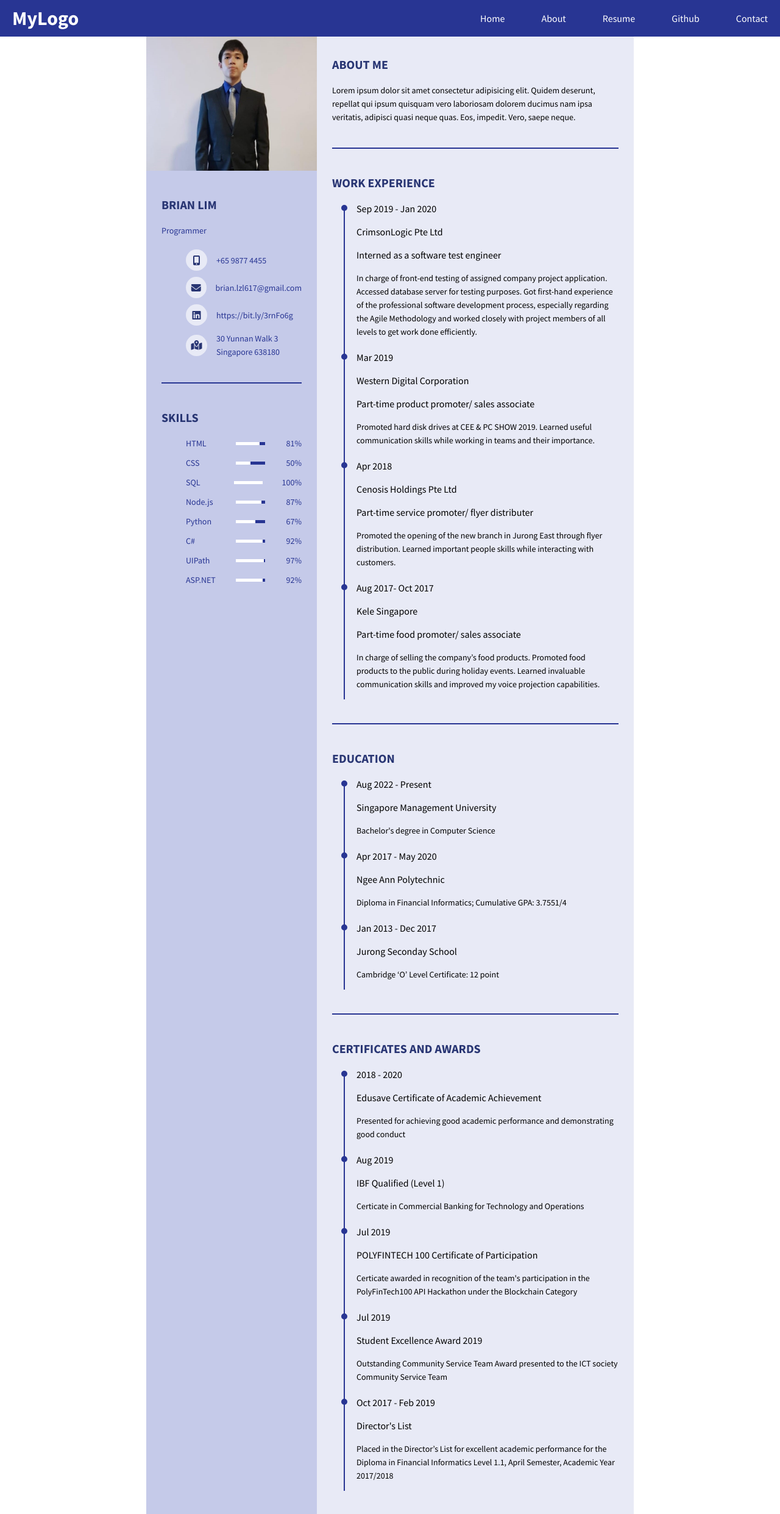
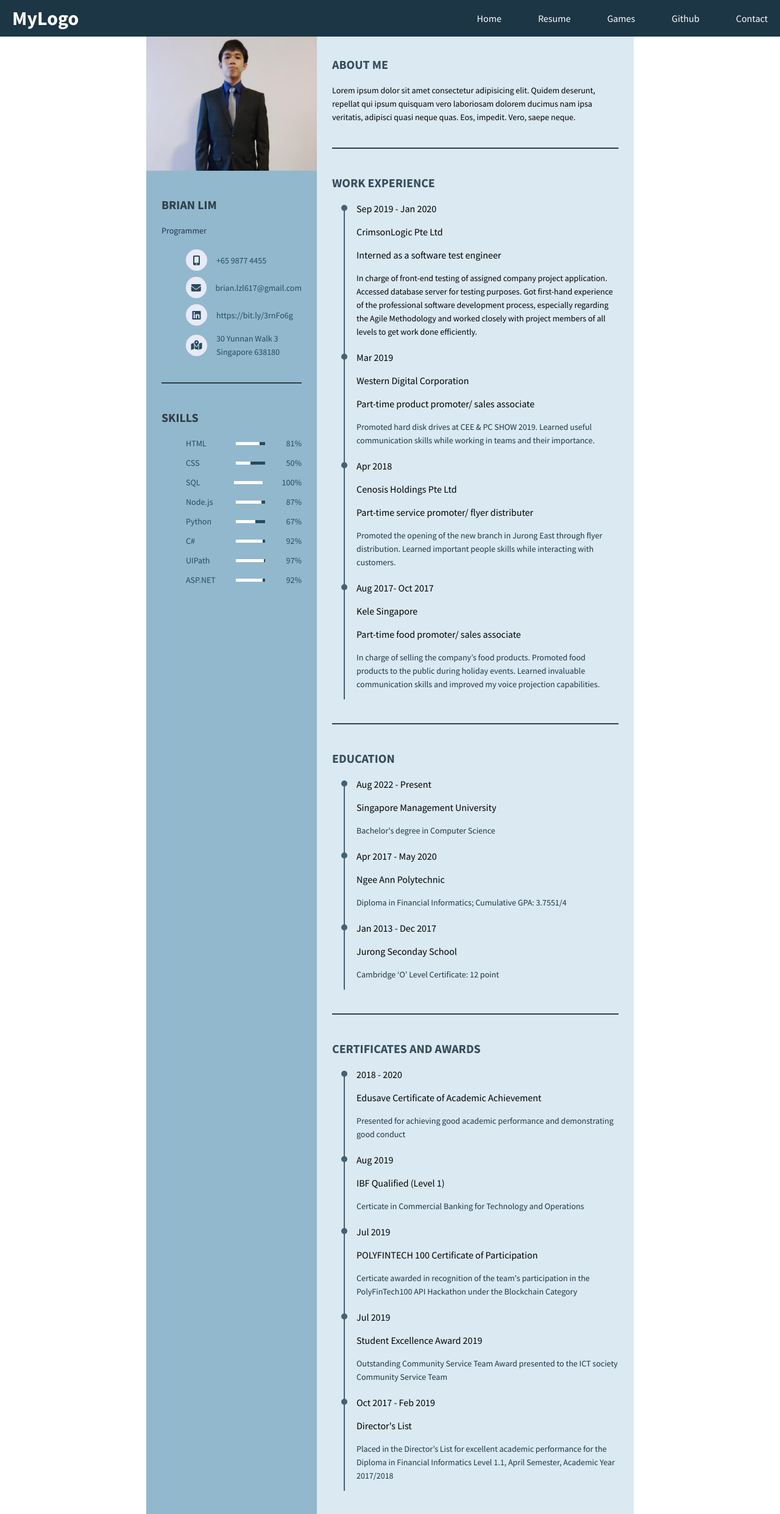
Before and after one commit to Liseon617/My-Website, a plain HTML site: page resume.html in a window 1280 px wide. Shown: the top 2483 px of the page at 61% size. Drawn offline with Linux system fonts and the light colour scheme.

Commit message:
Updated color scheme
Monochromatic teal

```diff
--- a/resume.html
+++ b/resume.html
@@ -17,8 +17,8 @@
         <label class="menu-icon" for="menu-btn"><span class="navicon"></span></label>
         <ul class="nav">
             <li><a href="index.html">Home</a></li>
-            <li><a href="#">About</a></li>
             <li><a href="resume.html">Resume</a></li>
+            <li><a href="#">Games</a></li>
             <li><a href="#">Github</a></li>
             <li><a href="#">Contact</a></li>
         </ul>
@@ -168,7 +168,7 @@
                             <div class="info">
                                 <p class="semi_bold">CrimsonLogic Pte Ltd</p>
                                 <p class="semi_bold">Interned as a software test engineer</p>
-                                <p>
+                                <p ="">
                                     In charge of front-end testing of assigned company project application. Accessed database server for testing purposes. Got first-hand experience of the professional software development process, especially regarding the Agile Methodology and worked closely with project members of all levels to get work done efficiently.
                                 </p>
                             </div>
@@ -178,7 +178,7 @@
                             <div class="info">
                                 <p class="semi_bold">Western Digital Corporation</p>
                                 <p class="semi_bold">Part-time product promoter/ sales associate</p>
-                                <p>
+                                <p class="text">
                                     Promoted hard disk drives at CEE & PC SHOW 2019. Learned useful communication skills while working in teams and their importance.
                                 </p>
                             </div>
@@ -188,7 +188,7 @@
                             <div class="info">
                                 <p class="semi_bold">Cenosis Holdings Pte Ltd</p>
                                 <p class="semi_bold">Part-time service promoter/ flyer distributer</p>
-                                <p>
+                                <p class="text">
                                     Promoted the opening of the new branch in Jurong East through flyer distribution. Learned important people skills while interacting with customers.
                                 </p>
                             </div>
@@ -198,7 +198,7 @@
                             <div class="info">
                                 <p class="semi_bold">Kele Singapore</p>
                                 <p class="semi_bold">Part-time food promoter/ sales associate</p>
-                                <p>
+                                <p class="text">
                                     In charge of selling the company’s food products. Promoted food products to the public during holiday events. Learned invaluable communication skills and improved my voice projection capabilities.
                                 </p>
                             </div>
@@ -214,21 +214,21 @@
                             <div class="date">Aug 2022 - Present</div>
                             <div class="info">
                                 <p class="semi_bold">Singapore Management University</p>
-                                <p>Bachelor's degree in Computer Science</p>
+                                <p class="text">Bachelor's degree in Computer Science</p>
                             </div>
                         </li>
                         <li>
                             <div class="date">Apr 2017 - May 2020</div>
                             <div class="info">
                                 <p class="semi_bold">Ngee Ann Polytechnic</p>
-                                <p>Diploma in Financial Informatics; Cumulative GPA: 3.7551/4</p>
+                                <p class="text">Diploma in Financial Informatics; Cumulative GPA: 3.7551/4</p>
                             </div>
                         </li>
                         <li>
                             <div class="date">Jan 2013 - Dec 2017</div>
                             <div class="info">
                                 <p class="semi_bold">Jurong Seconday School</p>
-                                <p>Cambridge ‘O’ Level Certificate: 12 point</p>
+                                <p class="text">Cambridge ‘O’ Level Certificate: 12 point</p>
                             </div>
                         </li>
                     </ul>
@@ -242,35 +242,35 @@
                             <div class="date">2018 - 2020 </div>
                                 <div class="info">
                                     <p class="semi_bold">Edusave Certificate of Academic Achievement</p>
-                                    <p>Presented for achieving good academic performance and demonstrating good conduct</p>
+                                    <p class="text">Presented for achieving good academic performance and demonstrating good conduct</p>
                                 </div>
                         </li>
                         <li>
                             <div class="date"> Aug 2019</div>
                             <div class="info">
                                 <p class="semi_bold">IBF Qualified (Level 1)</p>
-                                <p>Certicate in Commercial Banking for Technology and Operations</p>
+                                <p class="text">Certicate in Commercial Banking for Technology and Operations</p>
                             </div>
                         </li>
                         <li>
                             <div class="date">Jul 2019</div>
                             <div class="info">
                                 <p class="semi_bold">POLYFINTECH 100 Certificate of Participation</p>
-                                <p>Certicate awarded in recognition of the team's participation in the PolyFinTech100 API Hackathon under the Blockchain Category</p>
+                                <p class="text">Certicate awarded in recognition of the team's participation in the PolyFinTech100 API Hackathon under the Blockchain Category</p>
                             </div>
                         </li>
                         <li>
                             <div class="date">Jul 2019</div>
                             <div class="info">
                                 <p class="semi_bold">Student Excellence Award 2019</p>
-                                <p>Outstanding Community Service Team Award presented to the ICT society Community Service Team</p>
+                                <p class="text">Outstanding Community Service Team Award presented to the ICT society Community Service Team</p>
                             </div>
                         </li>
                         <li>
                             <div class="date">Oct 2017 - Feb 2019</div>
                             <div class="info">
                                 <p class="semi_bold">Director's List</p>
-                                <p>Placed in the Director’s List for excellent academic performance for the Diploma in Financial Informatics Level 1.1, April Semester, Academic Year 2017/2018</p>
+                                <p class="text">Placed in the Director’s List for excellent academic performance for the Diploma in Financial Informatics Level 1.1, April Semester, Academic Year 2017/2018</p>
                             </div>
                         </li>
                     </ul>
@@ -289,7 +289,7 @@
                     <div class="title">
                         <p class="bold">Referees</p>
                     </div>
-                    <p>
+                    <p class="text">
                         <b>Kua Kee Chuah</b> <br>
                         Lecturer, School of InfoComm Technology, Ngee Ann Polytechnic <br>
                         Blk 31, level 8, 535 Clementi Rd, Singapore 599489 <br>
--- a/template.css
+++ b/template.css
@@ -6,7 +6,7 @@ body {
 
 .header {
     padding: 0;
-    background-color: #283593;
+    background-color: #1C3645;
     position: fixed;
     width: 100%;
     align-items: center;
@@ -28,7 +28,7 @@ body {
     padding: 0;
     list-style: none;
     overflow: hidden;
-    background-color: #283593;
+    background-color: #1C3645;
     clear: both;
     max-height: 0;
     transition: max-height .2s ease-out;
@@ -44,8 +44,8 @@ body {
 
 .nav li a:hover,
 .menu-btn:hover {
-    color: #c5cae9;
-    box-shadow: 0 -5px 0 #c5cae9 inset,
+    color: #AFDCF7;
+    box-shadow: 0 -5px 0 #AFDCF7 inset,
     500px 0 0 rgba(255, 255, 255, 0.03) inset;
 }
 
@@ -133,7 +133,7 @@ body {
 }
 
 .hero {
-    background-color: #c5cae9;
+    background-color: #92B8CE;
     padding: 60px 45px;
     display: flex;
     justify-content: center;
@@ -143,19 +143,20 @@ body {
     max-width: 760px;
 }
 
-.hero hl {
+.hero h1 {
      font-weight: normal;
-     font-size: 4rem;
-     margin: 0;
+     font-size: 3rem;
+     color: #313E45;
 }
 
 .hero p {
     font-size: 1.18rem;
     line-height: 1.6;
+    color: #1C3645;
 }
 
 .button {
-    background-color: #3949ab;
+    background-color: #313E45;
     color: #fff;
     text-decoration: none;
     padding: 12px 20px;
@@ -165,7 +166,7 @@ body {
 }
 
 .features {
-    background-color: #e8eaf6;
+    background-color: #DAE9F2;
     padding: 60px 45px;
 }
 
@@ -178,17 +179,17 @@ body {
     grid-row-gap: 45px;
 }
 
-.featurer-item h3 {
-    color: #283593;
+.feature-item h3 {
     font-size: 1.5rem;
     font-weight: normal;
     margin: 0;
+    color: #364C59;
 }
 
 .feature-item p {
     margin: 0;
     line-height: 1.6;
-    color: #333;
+    color: #1C3645;
 }
 
 .footer {
@@ -225,7 +226,7 @@ body {
 
 .resume .resume_left {
     width: 280px;
-    background: #c5cae9;
+    background: #92B8CE;
 }
 
 .resume .resume_left .resume_profile{
@@ -247,16 +248,16 @@ body {
 }
 
 .resume .resume_left .bold {
-    color: #283573;
+    color: #313E45;
 }
 
 .resume .resume_left .regular {
-    color: #283593;
+    color: #1C3645;
 }
 
 .resume .resume_item {
     padding: 25px 0;
-    border-bottom: 2px solid #283593;
+    border-bottom: 2px solid #313E45;
 }
 
 .resume .resume_left .resume_item:last-child,
@@ -279,7 +280,7 @@ body {
     width: 35px;
     height: 35px;
     background: #e8eaf6;
-    color: #283573;
+    color: #274A5E;
     border-radius: 50%;
     margin-right: 15px;
     font-size: 16px;
@@ -295,13 +296,13 @@ body {
 }
 
 .resume .resume_left ul li .data {
-    color: #283593;
+    color: #274A5E;
 }
 
 .resume .resume_left .resume_skills ul li{
     display: flex;
     margin-bottom: 10px;
-    color: #283593;
+    color: #274A5E;
     justify-content: space-between;
     align-items: center;
 }
@@ -314,7 +315,7 @@ body {
     width: 25%;
     margin: 0 5px;
     height: 5px;
-    background: #283593;
+    background: #274A5E;
     position: relative;
 }
 
@@ -332,7 +333,7 @@ body {
 
 .resume .resume_right {
      width: 520px;
-     background: #e8eaf6;
+     background: #DAE9F2;
      padding: 25px;
 }
 
@@ -341,9 +342,12 @@ body {
 }
 
 .resume .resume_right .bold {
-    color: #283573;
+    color: #364C59;
 }
 
+.resume .resume_right .text{
+    color: #1C3645
+}
 .resume .resume_right .resume_work  ul,
 .resume .resume_right .resume_education ul,
 .resume .resume_right .resume_awards ul {
@@ -379,8 +383,8 @@ body {
     width: 6px;
     height: 6px;
     border-radius: 50%;
-    border: 2px solid #283593;
-    background: #283593;;
+    border: 2px solid #456173;
+    background: #456173;;
 }
 
 .resume .resume_right .resume_education ul li:after,
@@ -392,7 +396,7 @@ body {
     left: -21px;
     width: 2px;
     height: 250px;
-    background: #283593;
+    background: #456173;
 }
 
 .resume .resume_right .resume_hobby ul {
@@ -403,10 +407,10 @@ body {
 .resume .resume_right .resume_hobby ul li {
     width: 80px;
     height: 80px;
-    border: 2px solid #283593;
+    border: 2px solid #456173;
     border-radius: 50%;
     position: relative;
-    color: #283593;
+    color: #456173;
 }
 
 .resume .resume_right .resume_hobby ul li i {
@@ -420,7 +424,7 @@ body {
     right: -52px;
     width: 50px;
     height: 2px;
-    background: #283593;
+    background: #456173;
 }
 
 .resume .resume-right .resume-hobby ul li:last-child:before {
```
Also changed, not shown: index.html (+3 -3 lines).
